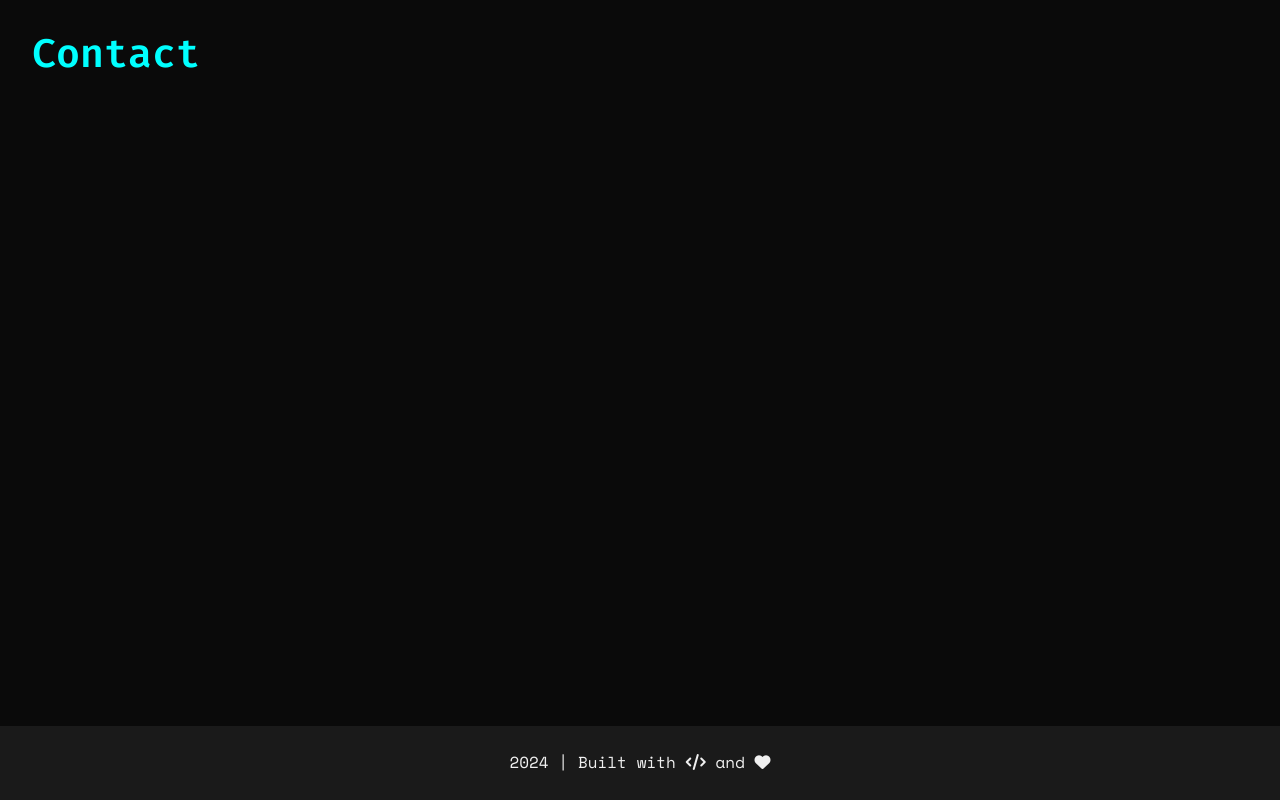
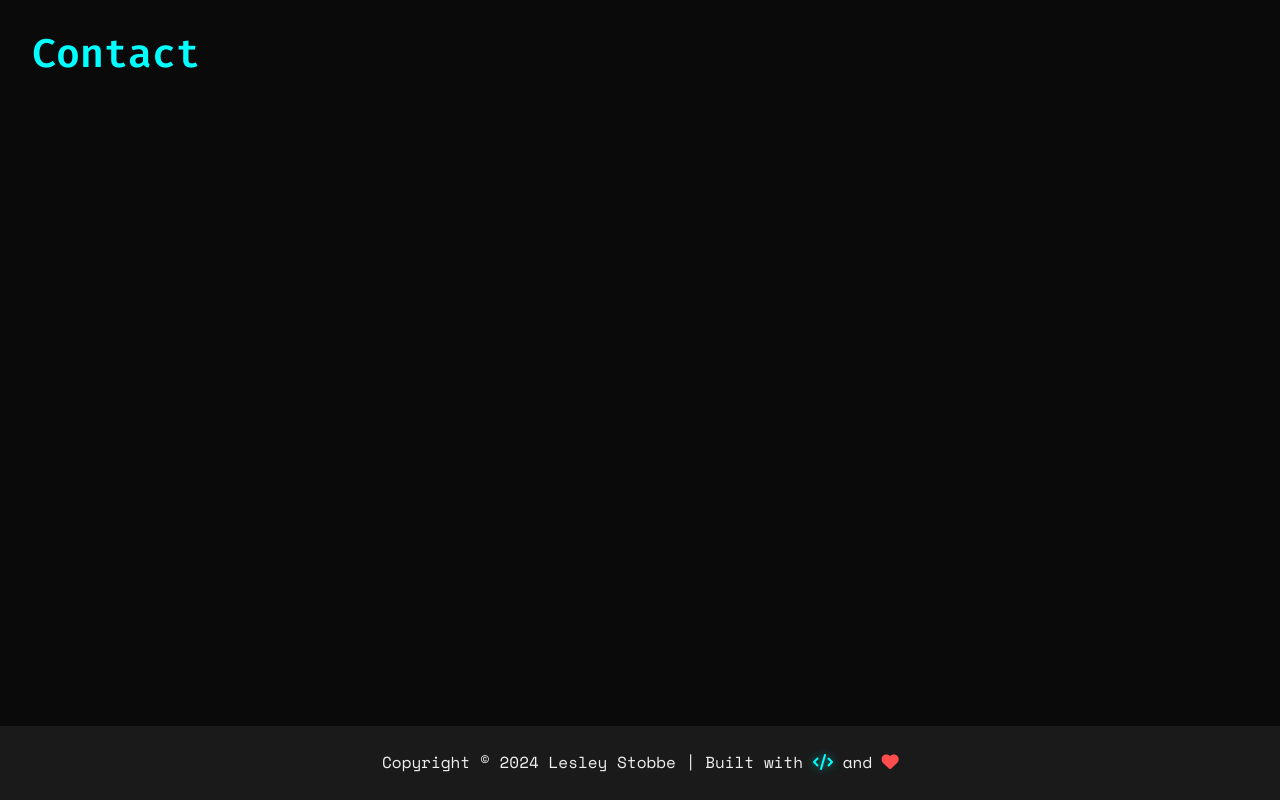
Before and after one commit to Gr1mm4g3/Portfolio, a plain HTML site: page index.html in a window 1280 px wide. Shown: the part 3274-4074 px from the top of the page. Drawn offline with nearby package versions, Linux system fonts and the light colour scheme.

Commit message:
feat: Enhanced footer with animations and added custom favicon
- Added heartbeat animation to heart icon
- Added glow effect to code icon
- Added hover glow effect to footer text
- Created custom favicon using code icon

```diff
--- a/css/style.css
+++ b/css/style.css
@@ -321,6 +321,37 @@ footer {
     text-align: center;
 }
 
+.footer-content p {
+    transition: all 0.3s ease;
+}
+
+.footer-content:hover p {
+    text-shadow: 0 0 10px var(--accent-secondary),
+                 0 0 20px var(--accent-secondary),
+                 0 0 30px var(--accent-secondary);
+    color: #fff;
+}
+
+.footer-content .fa-heart {
+    color: #ff4d4d;
+    animation: heartbeat 1.5s ease infinite;
+}
+
+.footer-content .fa-code {
+    color: var(--accent-primary);
+    animation: glow 2s ease-in-out infinite;
+}
+
+@keyframes heartbeat {
+    0%, 100% { transform: scale(1); }
+    50% { transform: scale(1.1); }
+}
+
+@keyframes glow {
+    0%, 100% { text-shadow: 0 0 5px rgba(0, 255, 255, 0.2); }
+    50% { text-shadow: 0 0 15px rgba(0, 255, 255, 0.6); }
+}
+
 /* Responsive Design */
 @media (max-width: 768px) {
     .nav-links {
--- a/index.html
+++ b/index.html
@@ -3,10 +3,11 @@
 <head>
     <meta charset="UTF-8">
     <meta name="viewport" content="width=device-width, initial-scale=1.0">
-    <title>Developer Portfolio</title>
+    <title>Lesley Stobbe | Developer Portfolio</title>
 
     <!-- Favicon -->
-    <link rel="icon" type="image/x-icon" href="assets/images/favicon.ico">
+    <link rel="icon" type="image/svg+xml" href="favicon.svg">
+    <link rel="icon" type="image/png" href="favicon.svg">
 
     <!-- Google Fonts -->
     <link href="https://fonts.googleapis.com/css2?family=Fira+Code:wght@400;600&family=Space+Mono:wght@400;700&display=swap" rel="stylesheet">
@@ -150,7 +151,7 @@
     <!-- Footer -->
     <footer>
         <div class="footer-content">
-            <p> 2024 | Built with <i class="fas fa-code"></i> and <i class="fas fa-heart"></i></p>
+            <p>Copyright &copy; 2024 Lesley Stobbe | Built with <i class="fas fa-code"></i> and <i class="fas fa-heart"></i></p>
         </div>
     </footer>
 
```
Also changed, not shown: favicon.svg (added).
